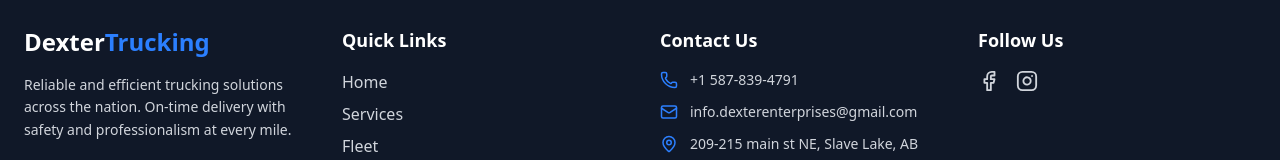
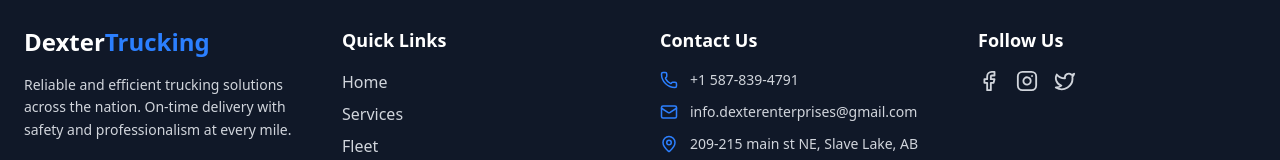
Before and after one commit to Shubham-juris/dexter-enterprises-trucking, a React (Vite) app: page / in a window 1280 px wide. Shown: the part 1873-2033 px from the top of the page. Built offline with nearby package versions, Linux system fonts and the light colour scheme; the HTML template or start-up script is replaced by a standard one.

Commit message:
Update Footer.jsx

```diff
--- a/src/Common/Footer.jsx
+++ b/src/Common/Footer.jsx
@@ -3,6 +3,7 @@ import {
   Facebook,
   Instagram,
   Linkedin,
+  Twitter,
   Mail,
   Phone,
   MapPin,
@@ -80,8 +81,16 @@ const Footer = () => {
             <a href="https://www.facebook.com/dexterenterprises/" className="hover:text-blue-500 transition">
               <Facebook size={22} />
             </a>
-            <a href="https://www.instagram.com/dexter_enterprises?utm_source=ig_web_button_share_sheet&igsh=ZDNlZDc0MzIxNw==" className="hover:text-blue-500 transition">
+            <a href="https://www.instagram.com/dexter.enterprises2/" className="hover:text-blue-500 transition">
               <Instagram size={22} />
+            </a>
+            <a
+              href="https://x.com/DexterEnterpris"
+              className="hover:text-blue-500 transition"
+              target="_blank"
+              rel="noopener noreferrer"
+            >
+              <Twitter size={22} />
             </a>
             {/* <a href="#" className="hover:text-blue-500 transition">
               <Linkedin size={22} />
```
